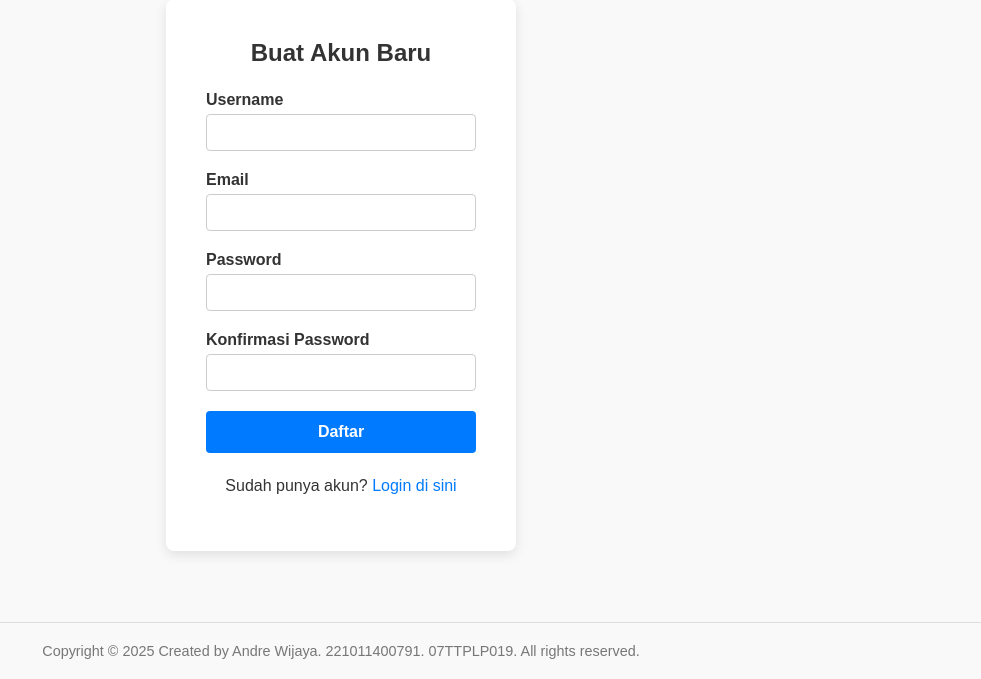
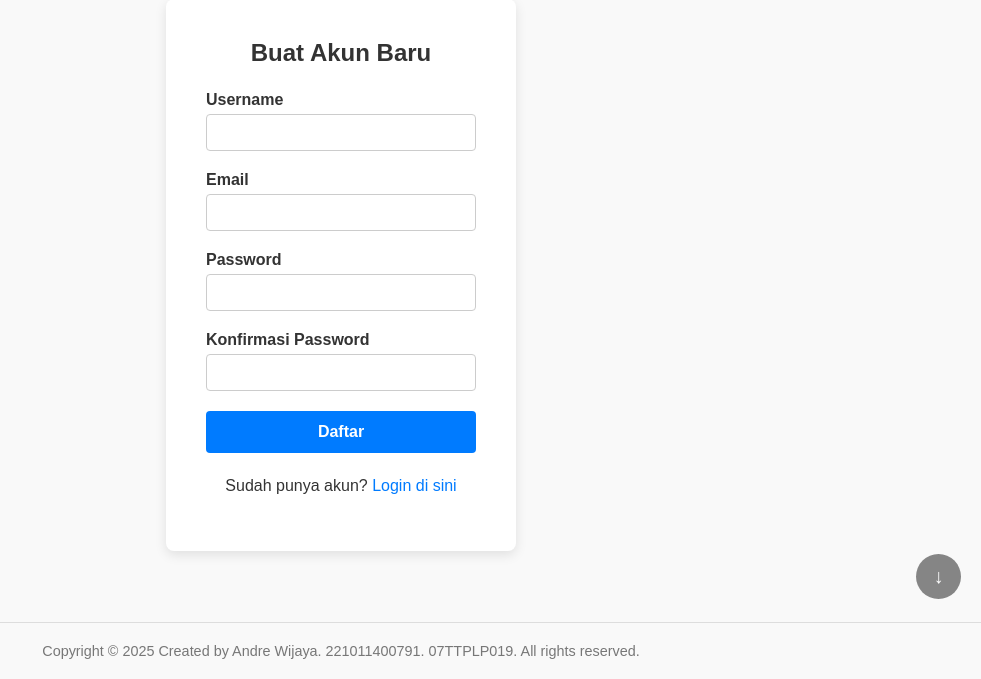
Before and after one commit to ndrewijya/jurnal-trading, a PHP site: page /register.php in a window 1280 px wide. Shown: the part 121-800 px from the top of the page, without its empty margins (299-1280 px from the left). Run offline with PHP 8.4, Linux system fonts and the light colour scheme.

Commit message:
fix trouble

```diff
--- a/assets/css/style.css
+++ b/assets/css/style.css
@@ -264,6 +264,40 @@ textarea {
     font-size: 0.9em;
     font-weight: bold;
 }
+
+/* 9. Tombol Scroll ke Atas/Bawah */
+.scroll-button-container {
+    position: fixed;
+    bottom: 80px; /* Beri jarak 80px dari bawah (di atas footer) */
+    right: 20px;
+    z-index: 1001; /* Tampil di atas segalanya */
+    display: flex;
+    flex-direction: column; /* Susun tombol ke atas-bawah */
+    gap: 10px; /* Jarak antar tombol */
+}
+
+.scroll-button-container button {
+    width: 45px;
+    height: 45px;
+    border-radius: 50%; /* Membuatnya bulat */
+    border: none;
+    background-color: #555; /* Warna abu-abu gelap */
+    color: white;
+    font-size: 20px;
+    font-weight: bold;
+    cursor: pointer;
+    opacity: 0.7;
+    transition: opacity 0.3s;
+}
+
+.scroll-button-container button:hover {
+    opacity: 1; /* Terlihat jelas saat disorot */
+}
+
+/* Sembunyikan tombol "Ke Atas" secara default */
+#scrollToTopBtn {
+    display: none;
+}
 .status-badge.tp { background-color: green; }
 .status-badge.sl { background-color: red; }
 .status-badge.pending { background-color: #6c757d; }
--- a/templates/footer.php
+++ b/templates/footer.php
@@ -1,5 +1,5 @@
 <?php
-// File: templates/footer.php (FINAL CLEAN)
+// File: templates/footer.php (FINAL + Tombol Scroll)
 ?>
 
     <footer class="footer">
@@ -8,5 +8,43 @@
         </p>
     </footer>
 
-</body>
+    <div class="scroll-button-container">
+        <button id="scrollToTopBtn" title="Kembali ke atas">&uarr;</button>
+        <button id="scrollToBottomBtn" title="Pergi ke bawah">&darr;</button>
+    </div>
+
+    <script>
+        // Ambil elemen-elemen yang kita butuhkan
+        const scroller = document.querySelector('.container'); // PENTING: Target kita adalah .container
+        const topBtn = document.getElementById('scrollToTopBtn');
+        const bottomBtn = document.getElementById('scrollToBottomBtn');
+
+        if (scroller) {
+            // 1. Logika untuk tombol "Ke Atas"
+            topBtn.addEventListener('click', () => {
+                scroller.scrollTo({
+                    top: 0,
+                    behavior: 'smooth' // Animasi scroll halus
+                });
+            });
+
+            // 2. Logika untuk tombol "Ke Bawah"
+            bottomBtn.addEventListener('click', () => {
+                scroller.scrollTo({
+                    top: scroller.scrollHeight, // Scroll ke paling bawah
+                    behavior: 'smooth'
+                });
+            });
+
+            // 3. Logika untuk menampilkan/menyembunyikan tombol "Ke Atas"
+            scroller.addEventListener('scroll', () => {
+                if (scroller.scrollTop > 150) { // Jika sudah scroll ke bawah 150px
+                    topBtn.style.display = 'block'; // Tampilkan tombol
+                } else {
+                    topBtn.style.display = 'none'; // Sembunyikan lagi
+                }
+            });
+        }
+    </script>
+    </body>
 </html>
```
